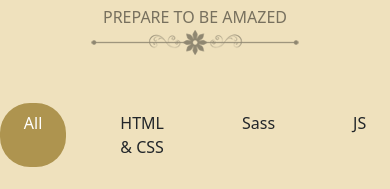
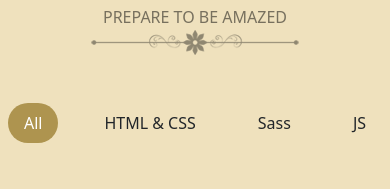
Before and after one commit to EmadMostafaa/portfolio, a plain HTML site: page index.html in a window 390 px wide. Shown: the part 2705-2894 px from the top of the page. Drawn offline with nearby package versions, Linux system fonts and the light colour scheme.

Commit message:
Update style.css

```diff
--- a/css/style.css
+++ b/css/style.css
@@ -419,6 +419,11 @@ body {
     margin-bottom: 10px !important;
   }
 
+  .projects ul li {
+    padding: 0.5rem 1rem;
+    white-space: nowrap;
+  }
+
   .subscribe .row div {
     margin-bottom: 20px;
   }
```
